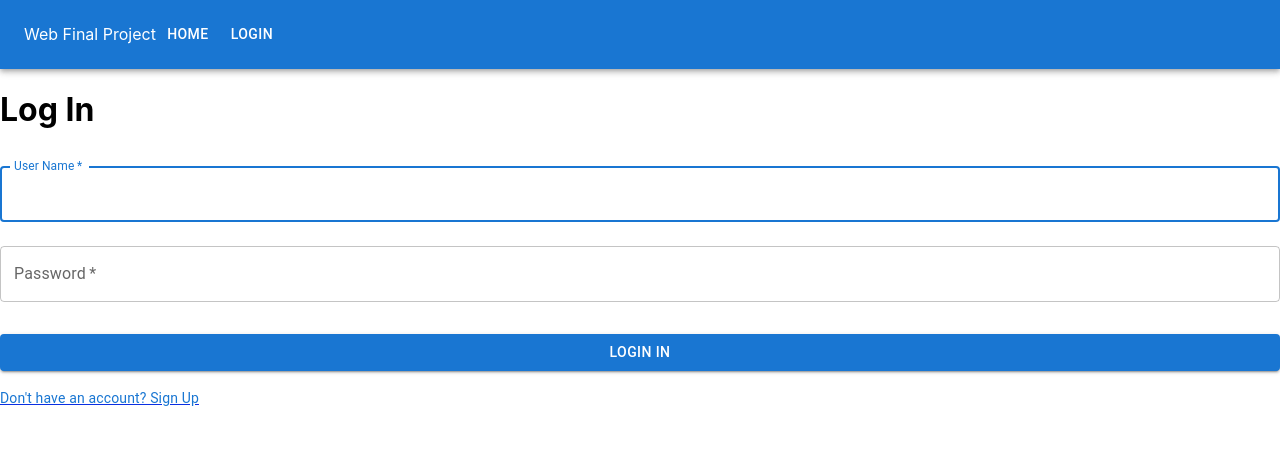
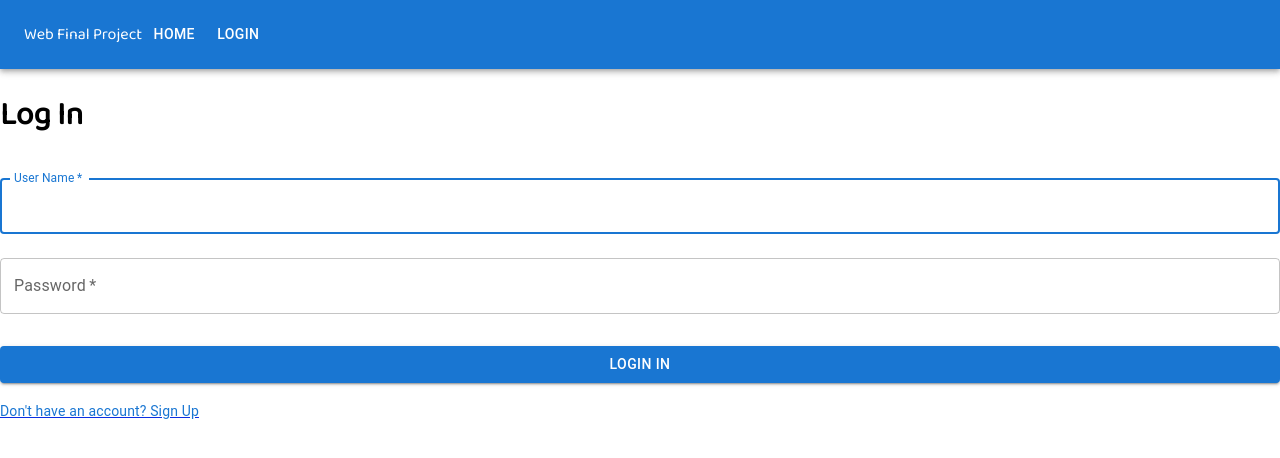
Before and after one commit to oorsogood/web_final_2022, a React (Create React App) app in the folder frontend/: page /login in a window 1280 px wide. Shown: the top 458 px of the page. Built offline with nearby package versions, Linux system fonts and the light colour scheme; what @nextui-org/react, react-geocode would draw is missing.

Commit message:
change font

```diff
--- a/frontend/src/App.css
+++ b/frontend/src/App.css
@@ -1,38 +1,11 @@
-.App {
-  text-align: center;
+@import url('https://fonts.googleapis.com/css2?family=Baloo+2&family=Dosis&display=swap');
+body {
+  margin: 0;
+  font-family: 'Baloo 2', cursive;
+  -webkit-font-smoothing: antialiased;
+  -moz-osx-font-smoothing: grayscale;
 }
 
-.App-logo {
-  height: 40vmin;
-  pointer-events: none;
+code {
+  font-family: 'Baloo 2', cursive;
 }
-
-@media (prefers-reduced-motion: no-preference) {
-  .App-logo {
-    animation: App-logo-spin infinite 20s linear;
-  }
-}
-
-.App-header {
-  background-color: #282c34;
-  min-height: 100vh;
-  display: flex;
-  flex-direction: column;
-  align-items: center;
-  justify-content: center;
-  font-size: calc(10px + 2vmin);
-  color: white;
-}
-
-.App-link {
-  color: #61dafb;
-}
-
-@keyframes App-logo-spin {
-  from {
-    transform: rotate(0deg);
-  }
-  to {
-    transform: rotate(360deg);
-  }
-}
--- a/frontend/src/containers/main/Home.js
+++ b/frontend/src/containers/main/Home.js
@@ -9,7 +9,6 @@ import LogoutIcon from "../../images/logout.png";
 import HomeIcon from "../../images/home.png";
 import WriteIcon from "../../images/writing.png";
 import { makeStyles } from "@mui/styles";
-import CP3Icon from "../../images/cp3.jpg";
 import Search from "../search/Search.js";
 
 const useStyles = makeStyles(() => ({
--- a/frontend/src/index.css
+++ b/frontend/src/index.css
@@ -1,13 +1,11 @@
+@import url('https://fonts.googleapis.com/css2?family=Baloo+2&family=Dosis&display=swap');
 body {
   margin: 0;
-  font-family: -apple-system, BlinkMacSystemFont, 'Segoe UI', 'Roboto', 'Oxygen',
-    'Ubuntu', 'Cantarell', 'Fira Sans', 'Droid Sans', 'Helvetica Neue',
-    sans-serif;
+  font-family: 'Baloo 2', cursive;
   -webkit-font-smoothing: antialiased;
   -moz-osx-font-smoothing: grayscale;
 }
 
 code {
-  font-family: source-code-pro, Menlo, Monaco, Consolas, 'Courier New',
-    monospace;
+  font-family: 'Baloo 2', cursive;
 }
```
Also changed, not shown: frontend/src/components/AppBar.js (+7 -11 lines), frontend/src/images/cp3.jpg (deleted). Lines whose indentation alone changed are shown as unchanged.
